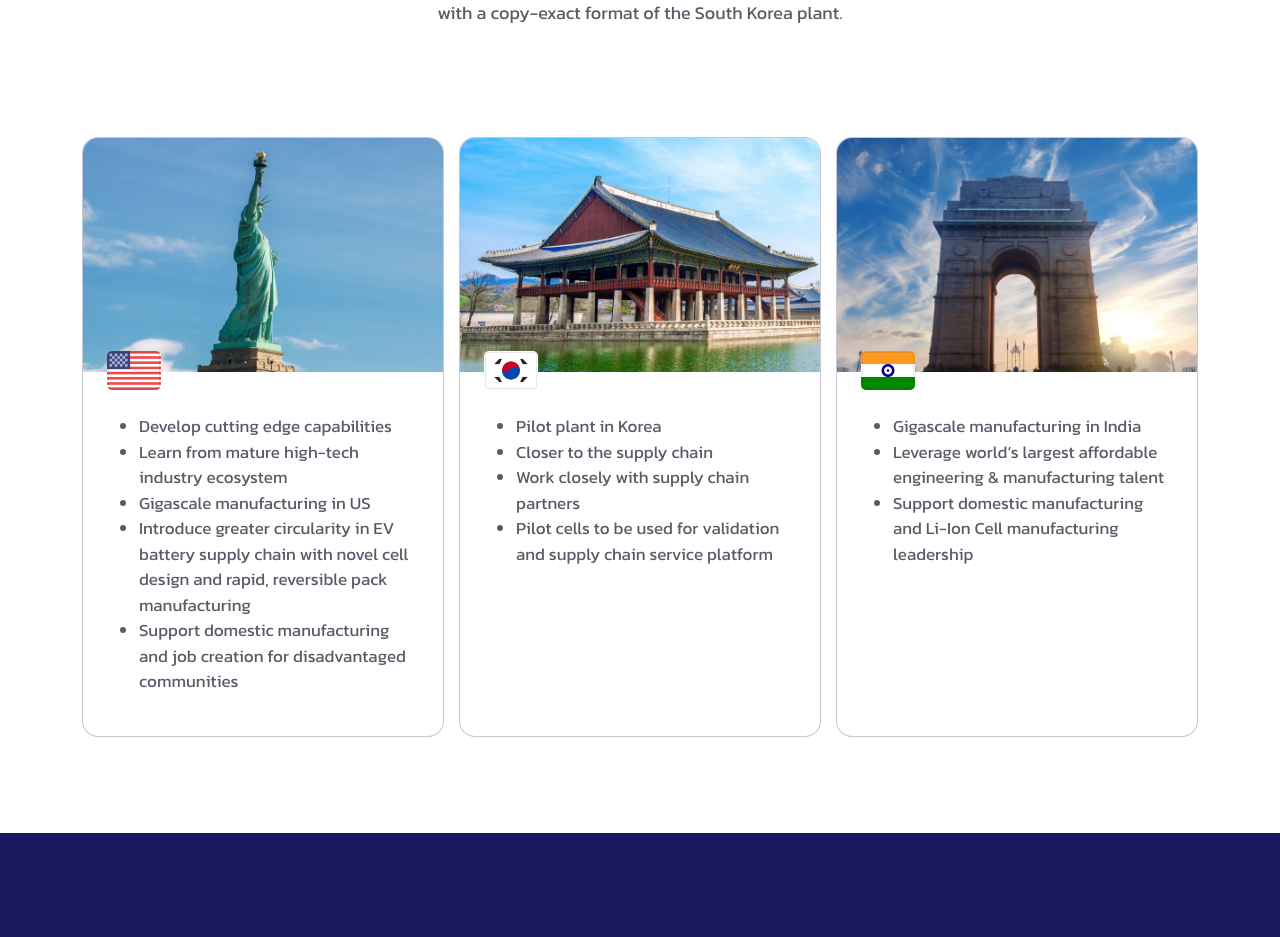
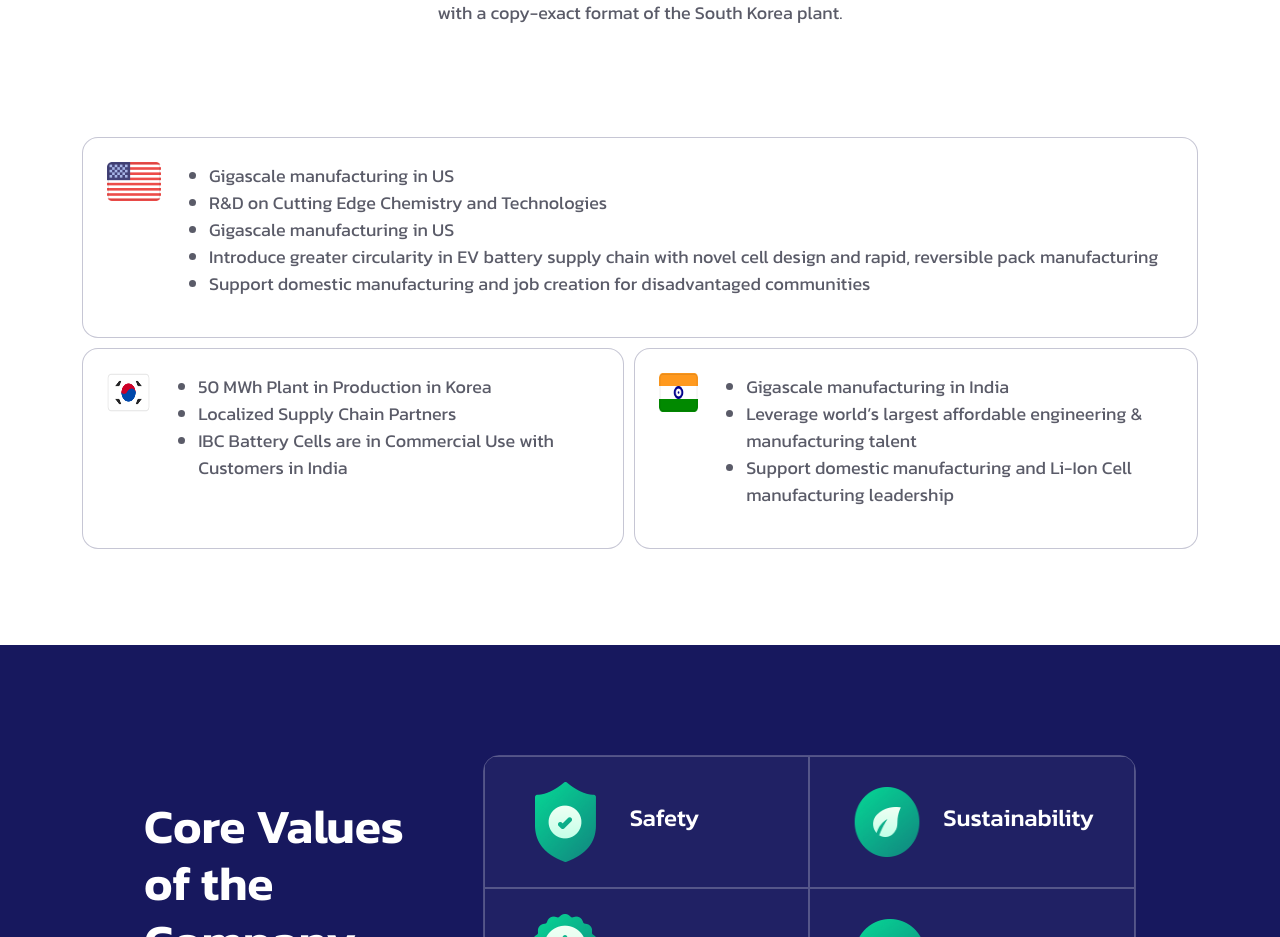
Before and after one commit to Shubhamsadhu02/ibc, a React (Create React App) app: page / in a window 1280 px wide. Shown: the part 1161-2098 px from the top of the page. Built offline with nearby package versions, Linux system fonts and the light colour scheme.

Commit message:
update latest

```diff
--- a/src/Components/AboutUsCards.js
+++ b/src/Components/AboutUsCards.js
@@ -2,7 +2,58 @@ import React from "react";
 
 export default function AboutUsCards() {
   return (
-    <div className="about-container mt-15">
+    <>
+      <div className="about-container mt-15">
+        <div className="about-box1 full-width">
+          <div className="about-content1">
+            <div className="about-countryFlag mb-4">
+              <img src="/images/Home/USflag.png" alt="" />
+            </div>
+            <div className="about-list">
+              <ul>
+                <li>Gigascale manufacturing in US</li>
+                <li>R&D on Cutting Edge Chemistry and Technologies</li>
+                <li>Gigascale manufacturing in US</li>
+                <li>
+                  Introduce greater circularity in EV battery supply chain  with novel cell design and rapid, reversible pack manufacturing
+                </li>
+                <li>
+                  Support domestic manufacturing and job creation for disadvantaged communities
+                </li>
+              </ul>
+            </div>
+          </div>
+        </div>
+        <div className="about-box1">
+          <div className="about-content1">
+            <div className="about-countryFlag mb-4">
+              <img src="/images/Home/KRflag.png" alt="" />
+            </div>
+            <div className="about-list">
+              <ul>
+                <li>50 MWh Plant in Production in Korea</li>
+                <li>Localized Supply Chain Partners</li>
+                <li>IBC Battery Cells are in Commercial Use with Customers in India</li>
+              </ul>
+            </div>
+          </div>
+        </div>
+        <div className="about-box1">
+          <div className="about-content1">
+            <div className="about-countryFlag mb-4">
+              <img src="/images/Home/INflag.png" alt="" />
+            </div>
+            <div className="about-list">
+              <ul>
+                <li>Gigascale manufacturing in India</li>
+                <li>Leverage world’s largest affordable engineering & manufacturing talent</li>
+                <li>Support domestic manufacturing and Li-Ion Cell manufacturing leadership</li>
+              </ul>
+            </div>
+          </div>
+        </div>
+      </div>
+      {/* <div className="about-container mt-15">
       <div className="about-box">
         <div className="about-img">
           <img src="/images/Home/about1.png" alt="" />
@@ -74,6 +125,7 @@ export default function AboutUsCards() {
           </div>
         </div>
       </div>
-    </div>
+    </div> */}
+    </>
   );
 }
--- a/src/Components/Home.js
+++ b/src/Components/Home.js
@@ -37,12 +37,13 @@ export default function Home() {
       </section>
 
       <section className="aboutUs mt-15 mb-15">
-        <div className="container d-flex flex-column justofy-content-center align-items-center">
+        <div className="container">
+          <div className="d-flex flex-column justify-content-center align-items-center">
             <div className="topic text-center">
               <h2>About us</h2>
             </div>
             <div
-            className="about-paragraph text-center mt-10 d-flex justify-content-center align-items-center"
+              className="about-paragraph text-center mt-10"
               style={{ width: "870px" }}>
               <p>
                 International Battery Company (IBC) plans to build proprietary I-NMC Prismatic Battery cells in India & US at the planned non-captive Gigafactory sites. IBC cells will reduce battery complexity due to the large form factor, have 40% higher energy density than LFP cells, and are completely recyclable. These cells will be especially suited for mobility applications (EVs). The supply chain will be localized and secured to enable energy independence.
@@ -51,7 +52,7 @@ export default function Home() {
                 IBC has built a 50 MWh Battery Cell Manufacturing plant in South Korea and started production of Prabal 1000 series battery cells, which are both UN 38.3 and BIS certified. IBC is building Giga Factories in India & US with a copy-exact format of the South Korea plant.
               </p>
             </div>
-
+          </div>
           <AboutUsCards />
         </div>
       </section>
@@ -117,7 +118,7 @@ export default function Home() {
 
                 <div className="proposition">
                   <div className="proposition-img">
-                    <img src="/images/Home/made-in-India.png" alt="" style={{marginRight: '8px'}} />
+                    <img src="/images/Home/made-in-India.png" alt="" style={{ marginRight: '8px' }} />
                     <img src="/images/Home/AmericanMade.png" alt="" />
                   </div>
                   <div className="proposition-paragraph mt-4">
--- a/src/Styles/global.css
+++ b/src/Styles/global.css
@@ -92,11 +92,9 @@ p {
 }
 
 .homeimgbg {
-  background: linear-gradient(
-    180deg,
-    rgba(2, 227, 167, 0) 0%,
-    rgba(2, 227, 167, 0.4) 100%
-  );
+  background: linear-gradient(180deg,
+      rgba(2, 227, 167, 0) 0%,
+      rgba(2, 227, 167, 0.4) 100%);
 }
 
 .topic h2 {
@@ -118,7 +116,12 @@ p {
   left: 0;
 }
 
-.about-box {
+.about-container {
+  display: grid;
+  grid-gap: 10px;
+}
+
+/* .about-box {
   width: 400px;
   height: 600px;
   overflow: hidden;
@@ -126,16 +129,30 @@ p {
   background: #ffffff;
   border: 1px solid rgba(19, 20, 77, 0.24);
   border-radius: 16px;
+} */
+
+.about-box1 {
+  background: #ffffff;
+  border: 1px solid rgba(19, 20, 77, 0.24);
+  border-radius: 16px;
 }
 
-.about-flag img {
+.full-width {
+  grid-column: span 2;
+}
+
+.about-countryFlag img {
   width: 54px;
   height: 39px;
 }
 
+.about-list {
+  margin-left: 1rem;
+}
+
 .about-list ul li {
   font-weight: 400;
-  font-size: 17px;
+  font-size: 18px;
   line-height: 150%;
   color: #5a5b68;
 }
@@ -144,6 +161,11 @@ p {
 .reach-content {
   padding: 24px;
   margin-top: -45px;
+}
+
+.about-content1 {
+  padding: 24px;
+  display: flex;
 }
 
 .core-table {
@@ -165,9 +187,11 @@ p {
   border-radius: 16px;
   overflow: hidden;
 }
+
 .proposition-table {
   border: 1px solid rgba(19, 20, 77, 0.24);
 }
+
 /* .core-table {
   width: 700px;
 } */
@@ -299,16 +323,3 @@ p {
   bottom: 190px;
   right: -391px;
 }
-
-.about-container {
-  width: 100%;
-}
-
-/* CSS for desktop view */
-@media (min-width: 768px) {
-  .about-container {
-    display: flex;
-    flex-direction: row;
-    gap: 15px;
-  }
-}
--- a/src/Styles/responsive.css
+++ b/src/Styles/responsive.css
@@ -1,28 +1,28 @@
 @media (max-width: 1200px) {
-    .cell-box1,.cell-box2,.cell-box3,.cell-box4
-    {
+
+    .cell-box1,
+    .cell-box2,
+    .cell-box3,
+    .cell-box4 {
         position: initial;
         margin-top: 25px;
     }
 }
+
 @media (max-width: 500px) {
-    h1
-    {
+    h1 {
         font-size: 32px;
     }
 
-    h2
-    {
+    h2 {
         font-size: 28px;
     }
 
-    h5
-    {
+    h5 {
         font-size: 16px;
     }
 
-    p
-    {
+    p {
         font-size: 14px;
     }
 
@@ -30,64 +30,57 @@
         margin-top: 3rem;
     }
 
-    .contact-btn button
-    {
+    .contact-btn button {
         display: none;
     }
 
-    .header-nav
-    {
+    .header-nav {
         display: flex !important;
         justify-content: center !important;
     }
 
-    .home-top
-    {
+    .home-top {
         text-align: center;
         padding-top: 55px;
     }
 
-    .home-top--content
-    {
+    .home-top--content {
         margin-bottom: 70px;
     }
 
-    .contact-btn button, .head-contact_btn button
-    {
+    .contact-btn button,
+    .head-contact_btn button {
         padding: 14px 35px;
         font-size: 14px;
     }
 
     .reachtous,
     .core-values,
-    .cell-designed
-    {
+    .cell-designed {
         padding: 70px 26px !important;
     }
 
-    .reach-box
-    {
+    .reach-box {
         height: 350px;
     }
 
-    .core-table,.proposition-table
-    {
+    .core-table,
+    .proposition-table {
         margin-top: 30px;
         grid-template-columns: auto;
     }
-    .core,.proposition
-    {
+
+    .core,
+    .proposition {
         padding: 25px 20px;
     }
 
-    .core-img img
-    {
+    .core-img img {
         width: 40px;
         height: 40px;
     }
 
-    .core-name
-    {
+    .core-name {
         padding-left: 0px !important;
         margin-left: 25px;
     }
@@ -97,8 +90,7 @@
         height: 55px;
     }
 
-    .topic h2::before
-    {
+    .topic h2::before {
         left: 30%;
     }
 
@@ -106,13 +98,11 @@
         left: 0;
     }
 
-    .topic
-    {
+    .topic {
         text-align: initial;
     }
 
-    .cell-list ul li
-    {
+    .cell-list ul li {
         font-size: 14px;
     }
 
@@ -121,12 +111,29 @@
         height: 358px;
     }
 
-    .reach-cotent
-    {
+    .reach-cotent {
         justify-content: start !important;
     }
-    .about-box{
+
+    .about-box {
         height: auto;
         margin-bottom: 1.5rem;
     }
+
+    .full-width {
+        grid-column: inherit;
+    }
+
+    .about-content1 {
+        display: block;
+    }
+
+    .about-countryFlag img {
+        width: 50px;
+        height: 35px;
+    }
+
+    .about-list{
+        margin-left: 0;
+    }
 }
```
Lines whose indentation alone changed are shown as unchanged.
